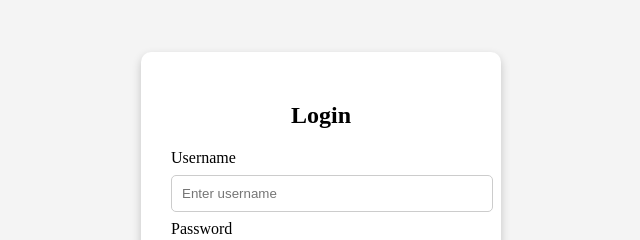
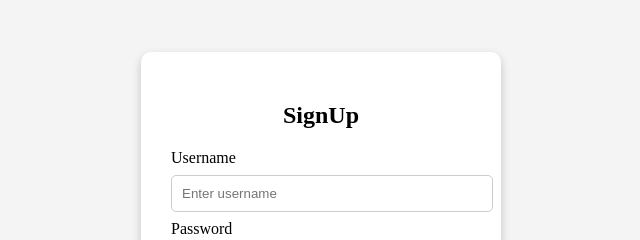
Before and after one commit to sonika-kumari-63/Hotel-mgt-system, a plain HTML site: page signup.html in a window 1280 px wide. Shown: the part 176-416 px from the top of the page, 319-959 px from the left. Drawn offline with Linux system fonts and the light colour scheme.

Commit message:
Update signup.html

```diff
--- a/signup.html
+++ b/signup.html
@@ -3,13 +3,13 @@
 <head>
   <meta charset="UTF-8">
   <meta name="viewport" content="width=device-width, initial-scale=1.0">
-  <title>Login Page</title>
+  <title>SignUp Page</title>
 
 </head>
 <body style="display:flex; justify-content:center; align-items:center; height:100vh; margin:0; background:#f4f4f4;">
 
   <form style="background:white; padding:30px; border-radius:10px; box-shadow:0px 4px 10px rgba(0,0,0,0.2); width:300px;">
-    <h2 style="text-align:center;">Login</h2>
+    <h2 style="text-align:center;">SignUp  </h2>
 
     <label>Username</label><br>
     <input type="text" placeholder="Enter username" required
```
